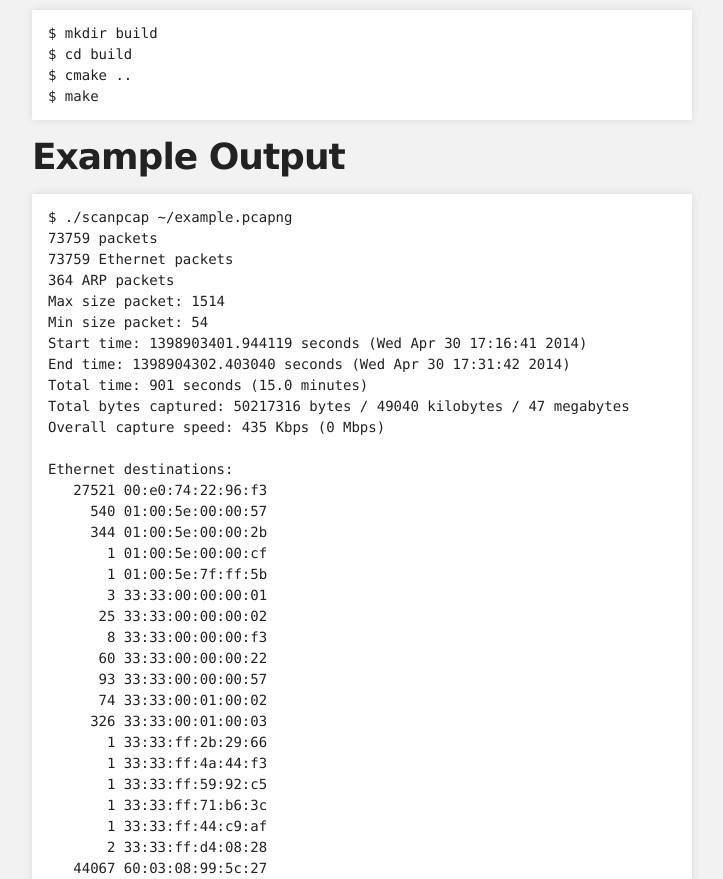
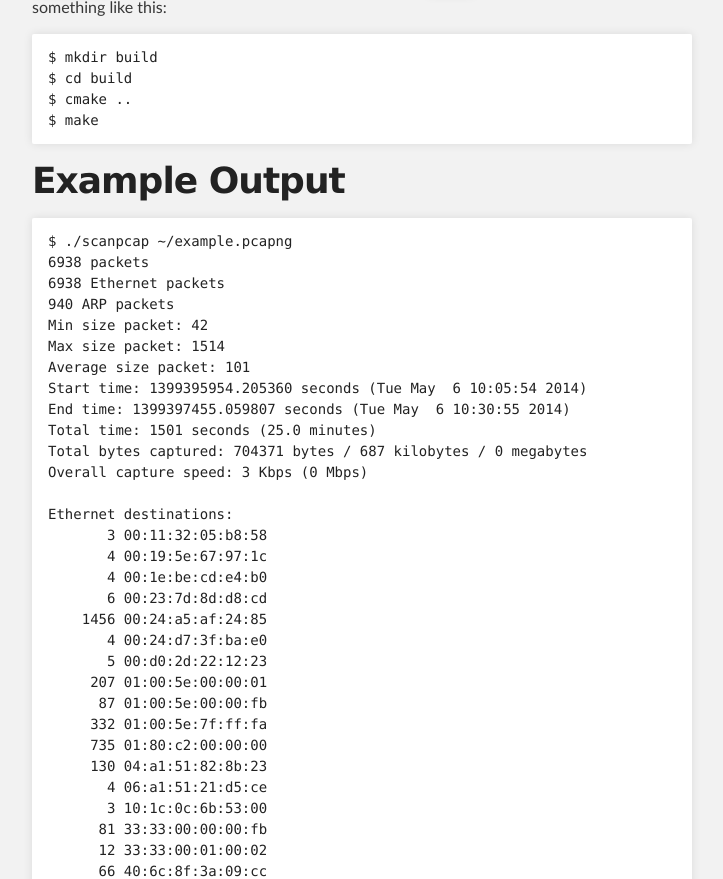
Before and after one commit to mpontillo/scanpcap, a plain HTML site: page index.html in a window 1280 px wide. Shown: the part 1005-1884 px from the top of the page, without its empty margins (288-1011 px from the left). Drawn offline with Linux system fonts and the light colour scheme.

Commit message:
Create gh-pages branch via GitHub

```diff
--- a/index.html
+++ b/index.html
@@ -51,6 +51,7 @@ some basic statistics about them, such as:</p>
 <ul>
 <li>Count of packets per Ethernet source address</li>
 <li>Count of packets per Ethernet destination address</li>
+<li>Any ARP mappings observed</li>
 </ul><h1>
 <a name="see-also" class="anchor" href="#see-also"><span class="octicon octicon-link"></span></a>See Also</h1>
 
@@ -61,7 +62,7 @@ useful, I decided to release it.</p>
 might be better to look at a more advanced tool, such as:</p>
 
 <ul>
-<li><a href="http://www.wireshark.oerg/">Wireshark</a></li>
+<li><a href="http://www.wireshark.org/">Wireshark</a></li>
 <li><a href="http://www.bro.org/">Bro Network Security Monitor</a></li>
 </ul><h1>
 <a name="building" class="anchor" href="#building"><span class="octicon octicon-link"></span></a>Building</h1>
@@ -79,61 +80,89 @@ $ make
 <a name="example-output" class="anchor" href="#example-output"><span class="octicon octicon-link"></span></a>Example Output</h1>
 
 <pre><code>$ ./scanpcap ~/example.pcapng
-73759 packets
-73759 Ethernet packets
-364 ARP packets
+6938 packets
+6938 Ethernet packets
+940 ARP packets
+Min size packet: 42
 Max size packet: 1514
-Min size packet: 54
-Start time: 1398903401.944119 seconds (Wed Apr 30 17:16:41 2014)
-End time: 1398904302.403040 seconds (Wed Apr 30 17:31:42 2014)
-Total time: 901 seconds (15.0 minutes)
-Total bytes captured: 50217316 bytes / 49040 kilobytes / 47 megabytes
-Overall capture speed: 435 Kbps (0 Mbps)
+Average size packet: 101
+Start time: 1399395954.205360 seconds (Tue May  6 10:05:54 2014)
+End time: 1399397455.059807 seconds (Tue May  6 10:30:55 2014)
+Total time: 1501 seconds (25.0 minutes)
+Total bytes captured: 704371 bytes / 687 kilobytes / 0 megabytes
+Overall capture speed: 3 Kbps (0 Mbps)
 
 Ethernet destinations:
-   27521 00:e0:74:22:96:f3
-     540 01:00:5e:00:00:57
-     344 01:00:5e:00:00:2b
-       1 01:00:5e:00:00:cf
-       1 01:00:5e:7f:ff:5b
-       3 33:33:00:00:00:01
-      25 33:33:00:00:00:02
-       8 33:33:00:00:00:f3
-      60 33:33:00:00:00:22
-      93 33:33:00:00:00:57
-      74 33:33:00:01:00:02
-     326 33:33:00:01:00:03
-       1 33:33:ff:2b:29:66
-       1 33:33:ff:4a:44:f3
-       1 33:33:ff:59:92:c5
-       1 33:33:ff:71:b6:3c
-       1 33:33:ff:44:c9:af
-       2 33:33:ff:d4:08:28
-   44067 60:03:08:99:5c:27
-     689 ff:ff:ff:ff:ff:ff
+       3 00:11:32:05:b8:58
+       4 00:19:5e:67:97:1c
+       4 00:1e:be:cd:e4:b0
+       6 00:23:7d:8d:d8:cd
+    1456 00:24:a5:af:24:85
+       4 00:24:d7:3f:ba:e0
+       5 00:d0:2d:22:12:23
+     207 01:00:5e:00:00:01
+      87 01:00:5e:00:00:fb
+     332 01:00:5e:7f:ff:fa
+     735 01:80:c2:00:00:00
+     130 04:a1:51:82:8b:23
+       4 06:a1:51:21:d5:ce
+       3 10:1c:0c:6b:53:00
+      81 33:33:00:00:00:fb
+      12 33:33:00:01:00:02
+      66 40:6c:8f:3a:09:cc
+    1778 60:03:08:a8:5c:30
+       2 70:de:e2:4a:13:50
+      25 90:2b:34:dc:7e:9d
+       2 94:de:80:6b:ca:55
+       5 d8:d1:cb:5d:c0:3b
+      34 f8:1e:df:df:f7:c0
+    1953 ff:ff:ff:ff:ff:ff
 
 Ethernet sources:
-     124 00:23:67:b3:aa:cc
-   44220 00:e0:74:22:96:f3
-       1 10:1c:f3:5d:a0:df
-      50 40:27:04:2d:d3:bf
-     367 50:46:5d:15:47:6f
-      54 5c:51:4f:9e:00:bb
-   27554 60:03:08:99:5c:27
-      36 60:fe:c5:ca:27:85
-      17 74:e1:b6:af:f8:d2
-      49 84:3a:74:33:67:4c
-      20 88:53:95:7a:4d:ce
-      42 88:cb:87:be:b1:b3
-     318 8c:3a:e3:4a:44:f3
-       1 8c:7b:9d:e1:df:75
-     338 9c:2a:70:74:d4:21
-     434 a4:17:31:d0:c7:d7
-       6 ac:cf:ec:ed:31:32
-      33 b8:e8:56:1d:48:a2
-      11 b8:e8:56:a2:c6:d2
-      39 c4:85:08:f2:be:f3
-      45 dc:9b:9c:1a:24:de
+      69 00:11:32:05:b8:58
+       1 00:19:5e:67:97:1c
+       1 00:1e:be:cd:e4:b0
+      18 00:23:7d:8d:d8:cd
+    1572 00:24:a5:af:24:85
+       1 00:24:d7:3f:ba:e0
+     396 00:6b:9e:9a:f1:32
+      18 00:d0:2d:22:12:23
+    1374 04:a1:51:82:8b:23
+      21 06:a1:51:21:d5:ce
+      48 10:1c:0c:6b:53:00
+      31 10:bf:48:ee:4a:41
+     133 40:6c:8f:3a:09:cc
+      12 4c:b1:99:05:f6:4f
+    2411 60:03:08:a8:5c:30
+       5 68:5b:35:a5:fa:9a
+       3 70:de:e2:4a:13:50
+      43 90:2b:34:dc:7e:9d
+      53 94:de:80:6b:ca:55
+     126 bc:3b:af:49:05:ab
+      49 d8:d1:cb:5d:c0:3b
+     553 f8:1e:df:df:f7:c0
+
+ARP table:
+    172.16.42.1          00:24:a5:af:24:85
+    172.16.42.10         00:1e:be:cd:e4:b0
+    172.16.42.110        00:19:5e:67:97:1c
+    172.16.42.150        d8:d1:cb:5d:c0:3b
+    172.16.42.152        06:a1:51:21:d5:ce
+    172.16.42.156        94:de:80:6b:ca:55
+    172.16.42.157        90:2b:34:dc:7e:9d
+    172.16.42.161        f8:1e:df:df:f7:c0
+    172.16.42.170        00:d0:2d:22:12:23
+    172.16.42.171        70:de:e2:4a:13:50
+    172.16.42.178        10:1c:0c:6b:53:00
+    172.16.42.180        00:6b:9e:9a:f1:32
+    172.16.42.183        00:24:d7:3f:ba:e0
+    172.16.42.192        00:11:32:05:b8:58
+    172.16.42.196        60:03:08:a8:5c:30
+    172.16.42.197        00:23:7d:8d:d8:cd
+    172.16.42.199        40:6c:8f:3a:09:cc
+    172.16.42.2          04:a1:51:82:8b:23
+    172.16.42.20         40:6c:8f:3a:09:cc
+    172.16.42.21         40:6c:8f:3a:09:cc
 </code></pre>
 
 <h1>
```
Also changed, not shown: params.json (+1 -1 lines).
